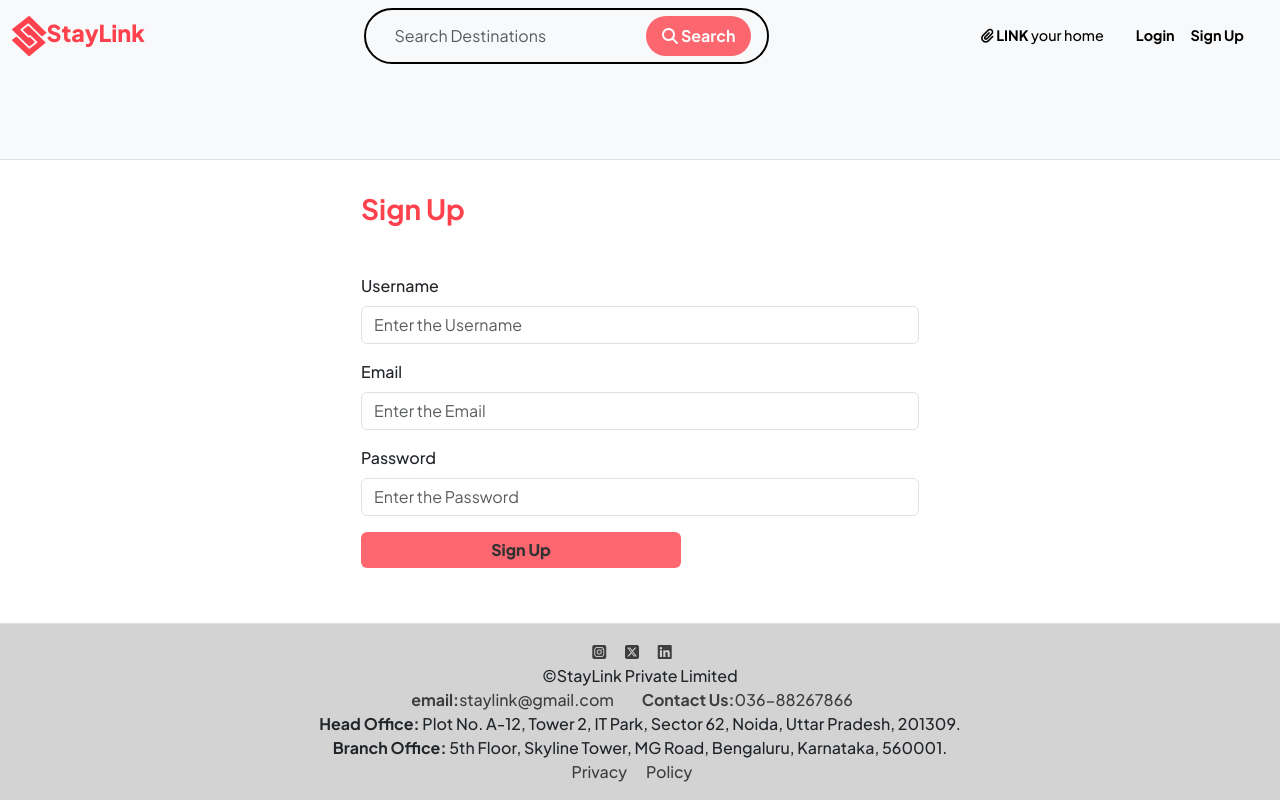
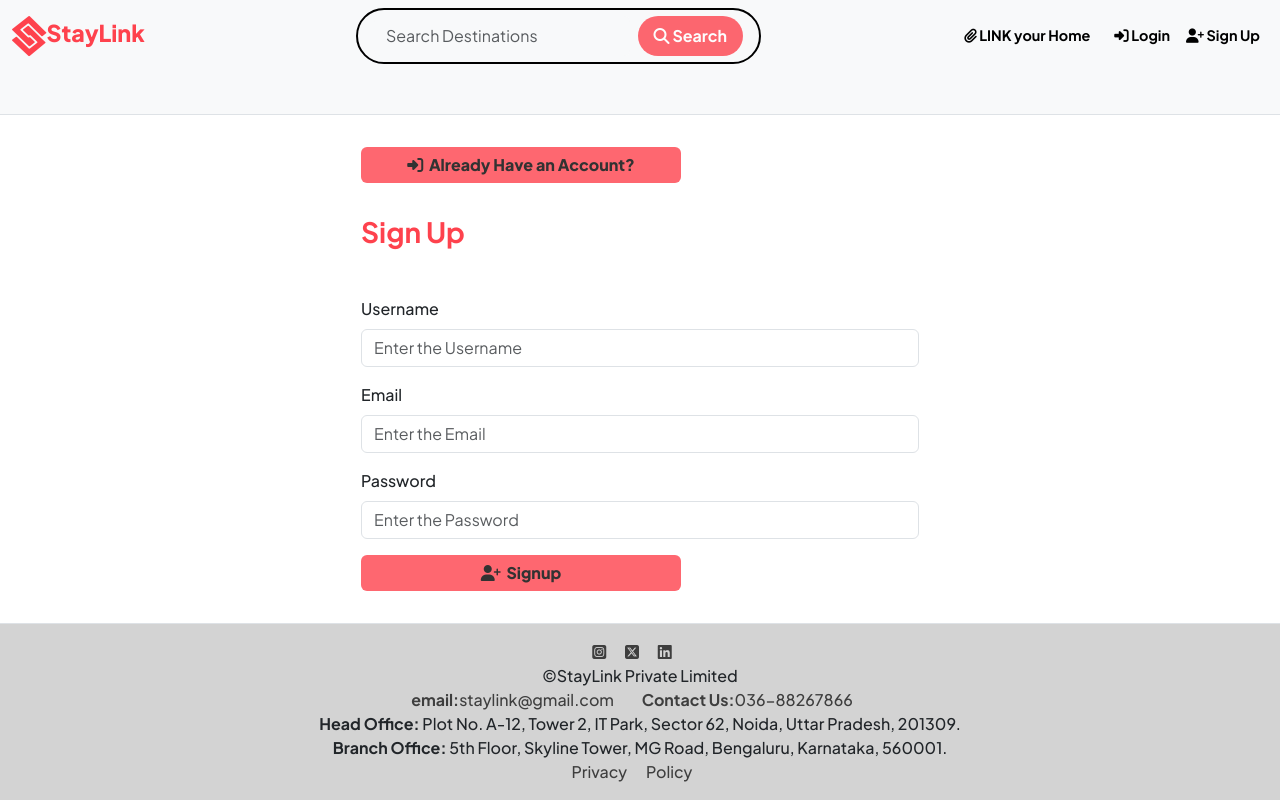
Before and after one commit to VasuTYAGII/StayLink, a Node server app: page /signup in a window 1280 px wide. Run offline with Node 20, Linux system fonts and the light colour scheme; some libraries are stand-ins or nearby versions.

Commit message:
UI updated

```diff
--- a/public/css/homeStyle.css
+++ b/public/css/homeStyle.css
@@ -91,7 +91,6 @@ body {
     background-size:cover;
     background-position:center;
     animation: fadeIn 1s ease-out;
-    /* animation-direction: alternate; */
 }
 
 /* Header Section */
--- a/public/css/style.css
+++ b/public/css/style.css
@@ -76,14 +76,10 @@ body{
     background-color: #F8F9fA !important;
 }
 
-
-
-.upper-part{
-    display: flex !important;
-    justify-content: space-between !important;
-    align-items: center !important;
-    width: 100%;
-
+.nav-link:hover{
+    font-weight: 800;
+    font-size: 0.92rem !important;
+    /* transition: color 0.3s, transform 1s; */
 }
 
 .search-option2 {
@@ -297,6 +293,11 @@ textarea::-webkit-scrollbar-thumb:hover {
         font-size: 1.5rem;
     }
 }
+@media (max-width:790px){
+    .nav-link{
+        font-size: 0.8rem !important;
+    }
+}
 
 @media (max-width: 550px) {
     .search-option2 {
@@ -359,11 +360,11 @@ textarea::-webkit-scrollbar-thumb:hover {
         max-width: 100%;
     }
 
-    .review-del-btn span , .back-btn span , .del-listing-btn span , .edit-listing-btn span , .addreview-btn span{
+    .review-del-btn span , .back-btn span , .del-listing-btn span , .edit-listing-btn span , .addreview-btn span , .login-btn span , .signup-btn span{
         display: none;
 
     }
-    .review-del-btn , .back-btn , .del-listing-btn , .edit-listing-btn , .addreview-btn{
+    .review-del-btn , .back-btn , .del-listing-btn , .edit-listing-btn , .addreview-btn , .login-btn , .signup-btn{
         width: auto;
         align-items: center;
     }
--- a/views/includes/nav.ejs
+++ b/views/includes/nav.ejs
@@ -18,23 +18,20 @@
 
       <div class="ms-auto">
         <ul class="navbar-nav">
-          <li class="nav-item me-3">
-            <a class="nav-link" href="/listings/new"><b><i class="fa-solid fa-paperclip"></i>&nbsp;LINK</b> your home</a>
-            </li></ul></div>
-
-      <div class="me-3">
-        <ul class="navbar-nav">
+          <li class="nav-item me-2">
+            <a class="nav-link" href="/listings/new"><b><i class="fa-solid fa-paperclip"></i>&nbsp;LINK your Home</b> </a>
+            </li>
           <% if(!currentUser) { %>
               <li class="nav-item">
-              <a class="nav-link" href="/login"><b>Login</b></a>
+              <a class="nav-link" href="/login"><b><i class="fa-solid fa-right-to-bracket"></i> Login</b></a>
             </li>
             <li class="nav-item">
-              <a class="nav-link" href="/signup"><b>Sign Up</b></a>
+              <a class="nav-link" href="/signup"><b><i class="fa-solid fa-user-plus"></i> Sign Up</b></a>
             </li>
           <% } %>
           <% if(currentUser) { %>
             <li class="nav-item">
-              <a class="nav-link" href="/logout"><b>Logout</b></a>
+              <a class="nav-link" href="/logout"><b><i class="fa-solid fa-right-from-bracket"></i> Logout</b></a>
             </li>
             <% } %>
         </ul>
--- a/views/users/login.ejs
+++ b/views/users/login.ejs
@@ -3,7 +3,7 @@
 <body>
     <div class="col col-6 offset-3">
          <form method="get" action="/signup" class="mb-3">
-            <button class="btn btn-dark mybtn mb-3">New User</button>
+            <button class="btn btn-dark mybtn mb-3 signup-btn"><i class="fa-solid fa-user-plus"></i><span>&nbsp;&nbsp;New User?</span></button>
         </form>
         <h3 class="common-heading mb-5">Login your account</h3>
          <form method="post" action="/login" novalidate class="needs-validation">
@@ -29,8 +29,7 @@
                 </div>
             </div>
 
-            <button class="btn btn-dark mybtn mb-3">Login</button>
-
+            <button class="btn btn-dark mybtn mb-3 login-btn"><i class="fa-solid fa-right-to-bracket"></i><span>&nbsp;&nbsp;Login</span></button>
          </form>
     </div>
 </body>
--- a/views/users/signup.ejs
+++ b/views/users/signup.ejs
@@ -1,7 +1,9 @@
 <% layout('/layouts/boilerplate') %>
-
 <body>
     <div class="col col-6 offset-3">
+        <form method="get" action="/login" class="mb-3">
+            <button class="btn btn-dark mybtn mb-3 login-btn"><i class="fa-solid fa-right-to-bracket"></i><span>&nbsp;&nbsp;Already Have an Account?</span></button>
+        </form>
          <h3 class="common-heading mb-5">Sign Up</h3>
          <form method="post" action="/signup" novalidate class="needs-validation">
             <div class="mb-3">
@@ -14,7 +16,6 @@
                     Valid
                 </div>
             </div>
-
             <div class="mb-3">
                 <label for="email" class="form-label">Email</label>
                 <input  name="user[email]" type="email" class="form-control" id="email" placeholder="Enter the Email" required>
@@ -25,7 +26,6 @@
                     Valid
                 </div>
             </div>
-
             <div class="mb-3">
                 <label for="password" class="form-label">Password</label>
                 <input  name="user[password]" type="password" class="form-control" id="password" placeholder="Enter the Password" required>
@@ -36,10 +36,7 @@
                     Valid
                 </div>
             </div>
-
-                <button class="btn btn-dark mybtn mb-3">Sign Up</button>
-
-
+                <button class="btn btn-dark mybtn mb-3 signup-btn"><i class="fa-solid fa-user-plus"></i><span>&nbsp;&nbsp;Signup</span></button>
          </form>
     </div>
 </body>
```
